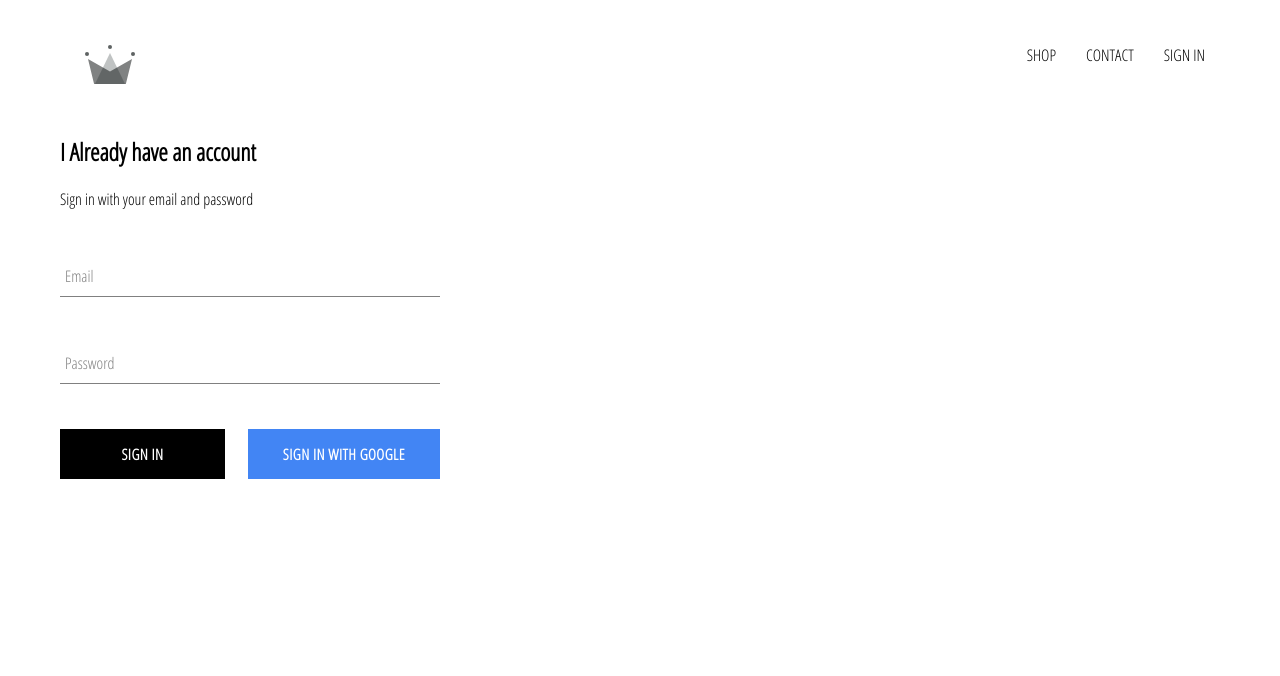
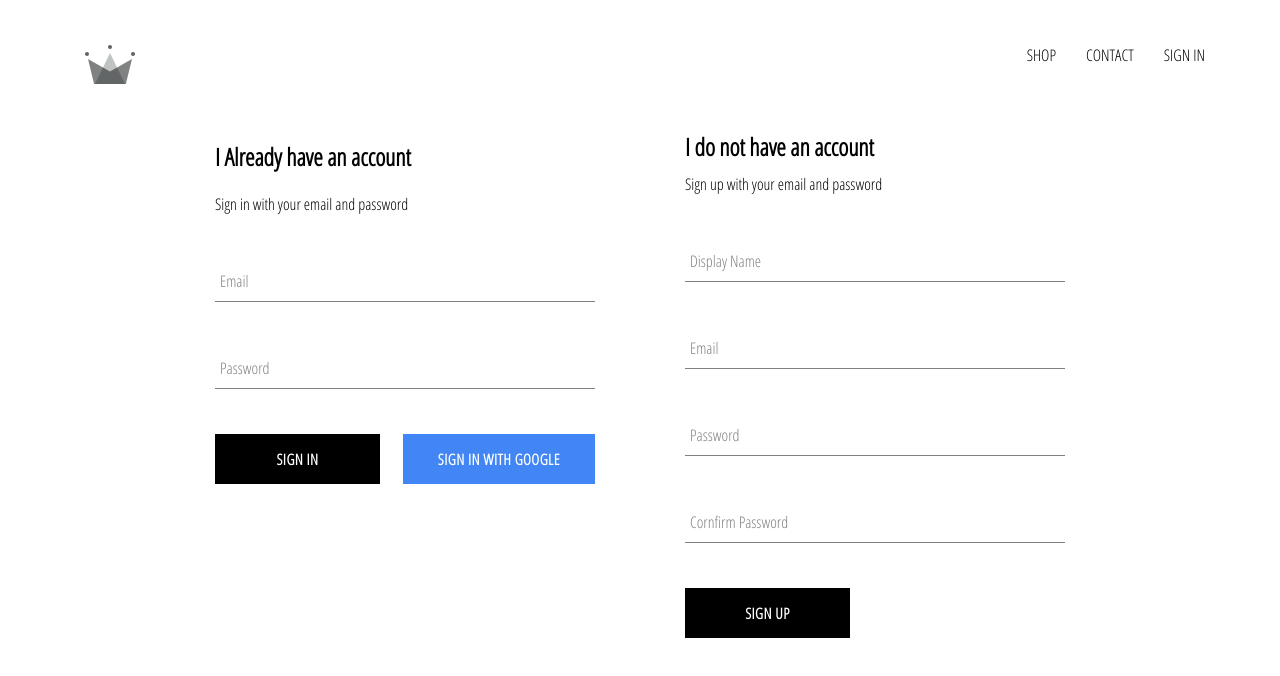
Before and after one commit to martinacarter1/e-clothing, a React (Create React App) app: page /signIn in a window 1280 px wide. Shown: the top 676 px of the page. Built offline with nearby package versions, Linux system fonts and the light colour scheme; no server answers.

Commit message:
implemented firebase utils, included ability to store authenticated users into firebase database

```diff
--- a/src/App.js
+++ b/src/App.js
@@ -6,18 +6,33 @@ import { Switch, Route } from 'react-router-dom'
 import Header from './components/header/header.js'
 import SignInAndSignUpPage from './pages/sign-in-and-sign-up/sign-in-and-sign-up.js'
 
-import { auth } from './firebase/firebase-utils'
+import { auth, createUserProfileDocument } from './firebase/firebase-utils'
 
 const  App = () => {
 
   const [user, setUser] = useState(null)
 
+  const userStateChange = () =>{
+    auth.onAuthStateChanged(async userAuth => {
+      if(userAuth){
+        const userRef = await createUserProfileDocument(userAuth);
+
+        userRef.onSnapshot((snapShot)=>{
+          console.log(snapShot)
+          setUser({
+            id: snapShot.id,
+            ...snapShot.data()
+          })
+        })
+      }else{
+        setUser(userAuth)
+      }
+    })
+  }
   useEffect(()=>{
-    auth.onAuthStateChanged(user =>{
-      setUser(user)
-      console.log(user)
-    })
-  },[user])
+    console.log("called")
+   userStateChange()
+  },[])
 
   return (
     <div>
--- /dev/null
+++ b/src/components/sign-up/sign-up.js
@@ -0,0 +1,91 @@
+import React, { useState } from "react";
+
+import { auth, createUserProfileDocument } from "../../firebase/firebase-utils";
+import CustomButton from "../custom-button/custom-button";
+import FormInput from "../form-input/form-input";
+import "./sign-up.styles.scss";
+
+const userIntialState = {
+  displayName: "",
+  email: "",
+  password: "",
+  confirmPassword: "",
+};
+const SignUp = () => {
+  const [userData, setUserData] = useState(userIntialState);
+
+  const handleSubmit = async(e)=>{
+
+    e.preventDefault()
+
+    if(userData.password !== userData.confirmPassword){
+      alert("passwords do not match")
+      return
+    }
+
+    try{
+      const { user } = await auth.createUserWithEmailAndPassword(userData.email, userData.password)
+      const { displayName } = userData
+
+      await createUserProfileDocument(user, {displayName})
+      setUserData(userIntialState)
+    }catch(error){
+      console.log("error signing up user: ",error.message)
+    }
+  }
+
+  const handleChange = (e) =>{
+      const {name, value} = e.target
+      console.log(name, "value:", value)
+      setUserData(
+        {
+          ...userData,
+          [name]: value
+
+        }
+      )
+
+  }
+  return (
+    <div className="sign-up">
+      <h2 className="title">I do not have an account</h2>
+      <span>Sign up with your email and password</span>
+      <form className="sign-up-form" onSubmit={handleSubmit}>
+        <FormInput
+          type="text"
+          name="displayName"
+          value={userData.displayName}
+          onChange={handleChange}
+          label="Display Name"
+          required
+        />
+        <FormInput
+          type="email"
+          name="email"
+          value={userData.email}
+          onChange={handleChange}
+          label="Email"
+          required
+        />
+        <FormInput
+          type="password"
+          name="password"
+          value={userData.password}
+          onChange={handleChange}
+          label="Password"
+          required
+        />
+        <FormInput
+          type="password"
+          name="confirmPassword"
+          value={userData.confirmPassword}
+          onChange={handleChange}
+          label="Cornfirm Password"
+          required
+        />
+        <CustomButton type='submit'>SIGN UP</CustomButton>
+      </form>
+    </div>
+  );
+};
+export default SignUp;
--- /dev/null
+++ b/src/components/sign-up/sign-up.styles.scss
@@ -0,0 +1,9 @@
+.sign-up{
+  display: flex;
+  flex-direction: column;
+  width: 380px;
+
+  .title{
+    margin: 10px 0;
+  }
+}
--- a/src/firebase/firebase-utils.js
+++ b/src/firebase/firebase-utils.js
@@ -11,6 +11,35 @@ const config = {
   appId: "1:140103579917:web:3d424e19395a196f871844",
   measurementId: "G-SGC7DRMQ3F"
 }
+
+export const createUserProfileDocument = async(userAuth, additionalData) =>{
+
+  if(!userAuth){
+    return
+  }
+
+  const userRef = firestore.doc(`users/${userAuth.uid}`)
+  const snapShot = await userRef.get()
+
+  if(!snapShot.exists){
+    const { displayName, email } = userAuth
+    const createdAt =  new Date()
+
+    try{
+      await userRef.set({
+        displayName,
+        email,
+        createdAt,
+        ...additionalData
+      })
+    }catch(error){
+        console.log('error creating user ', error.message)
+    }
+  }
+
+  return userRef
+
+}
 firebase.initializeApp(config)
 export const auth = firebase.auth();
 export const firestore = firebase.firestore();
--- a/src/pages/sign-in-and-sign-up/sign-in-and-sign-up.js
+++ b/src/pages/sign-in-and-sign-up/sign-in-and-sign-up.js
@@ -1,13 +1,15 @@
 import React from "react";
 import SignIn from "../../components/sign-in/sign-in";
+import SignUp from "../../components/sign-up/sign-up";
 
-import './sign-in-and-sign-up.styles.scss';
+import "./sign-in-and-sign-up.styles.scss";
 
-const SignInAndSignUpPage = () =>{
-
-  return(
-    <div className='sign-in-and-sign-up'><SignIn/></div>
-  )
-
-}
-export default SignInAndSignUpPage
+const SignInAndSignUpPage = () => {
+  return (
+    <div className="sign-in-and-sign-up">
+      <SignIn />
+      <SignUp />
+    </div>
+  );
+};
+export default SignInAndSignUpPage;
--- a/src/pages/sign-in-and-sign-up/sign-in-and-sign-up.styles.scss
+++ b/src/pages/sign-in-and-sign-up/sign-in-and-sign-up.styles.scss
@@ -0,0 +1,6 @@
+.sign-in-and-sign-up{
+  width: 850px;
+  display: flex;
+  justify-content: space-between;
+  margin: 30px auto;
+}
```
